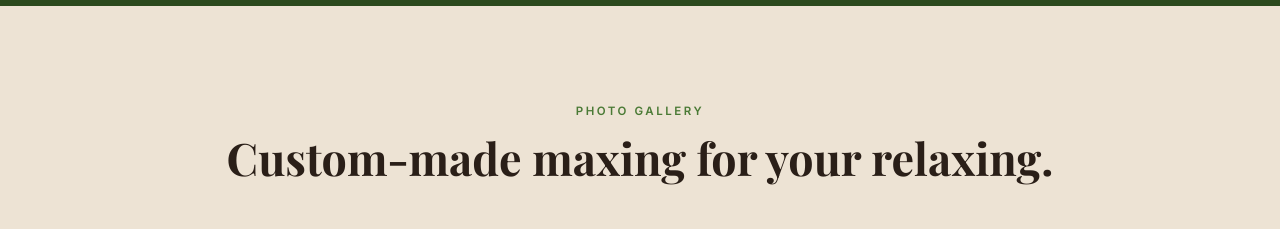
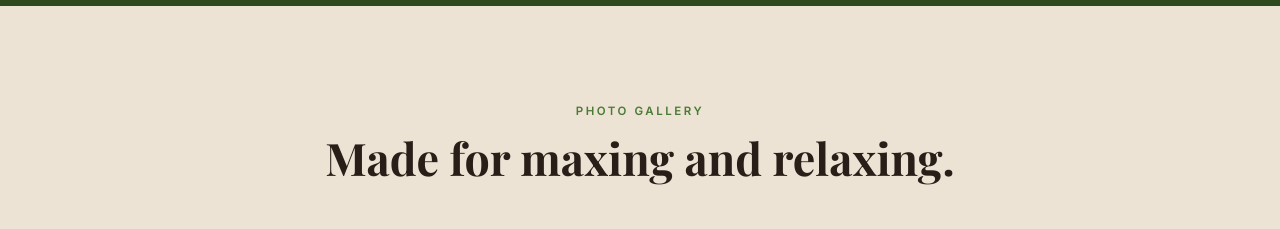
Before and after one commit to jtothapreston/LayZBone, a plain HTML site: page index.html in a window 1280 px wide. Shown: the part 2720-2949 px from the top of the page. Drawn offline with nearby package versions, Linux system fonts and the light colour scheme; a web font is replaced by a local one.

Commit message:
Update gallery section title to "Made for maxing and relaxing."
Co-Authored-By: Claude Sonnet 4.6 <noreply@anthropic.com>

```diff
--- a/index.html
+++ b/index.html
@@ -576,7 +576,7 @@
     <div class="container">
       <div class="gallery-header">
         <span class="eyebrow">Photo Gallery</span>
-        <h2>Custom-made maxing for your relaxing.</h2>
+        <h2>Made for maxing and relaxing.</h2>
       </div>
       <div class="gallery-grid">
         <!-- Row 1: Kitchen + Master Bedroom -->
```
